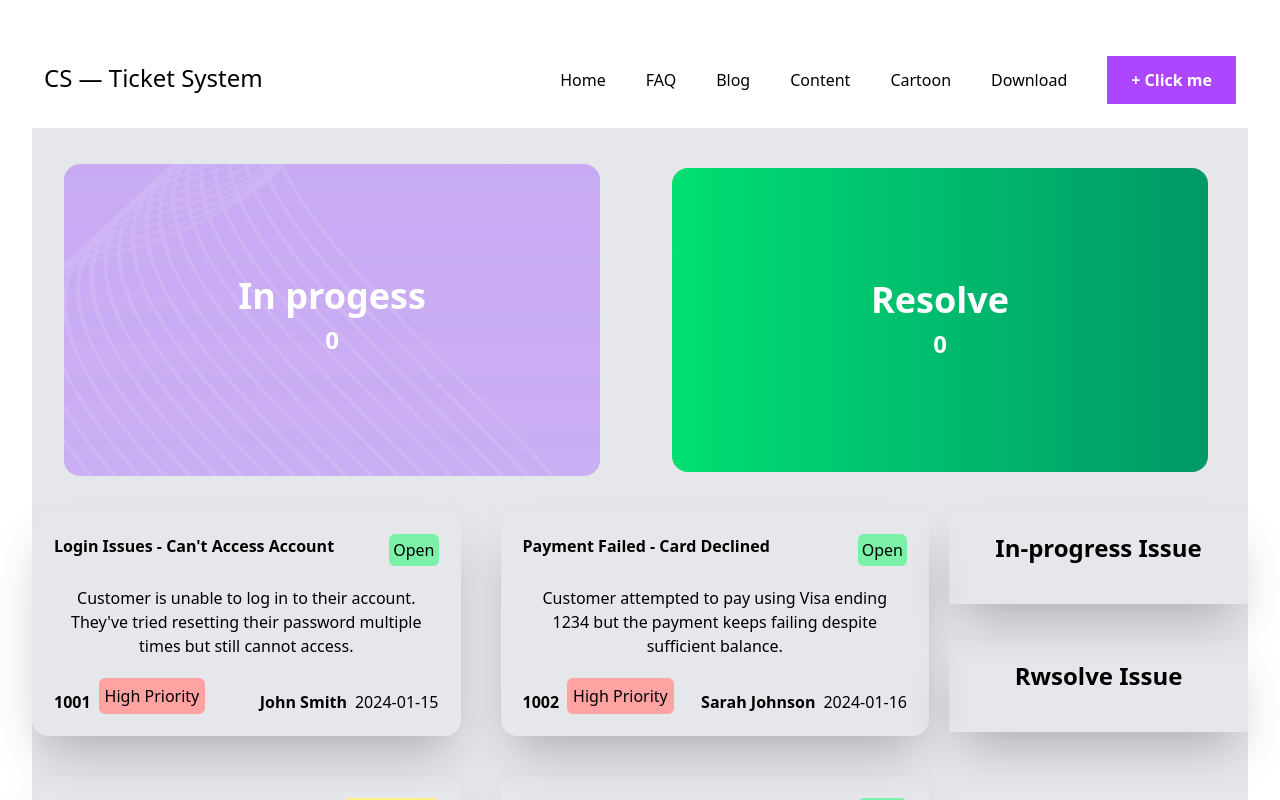
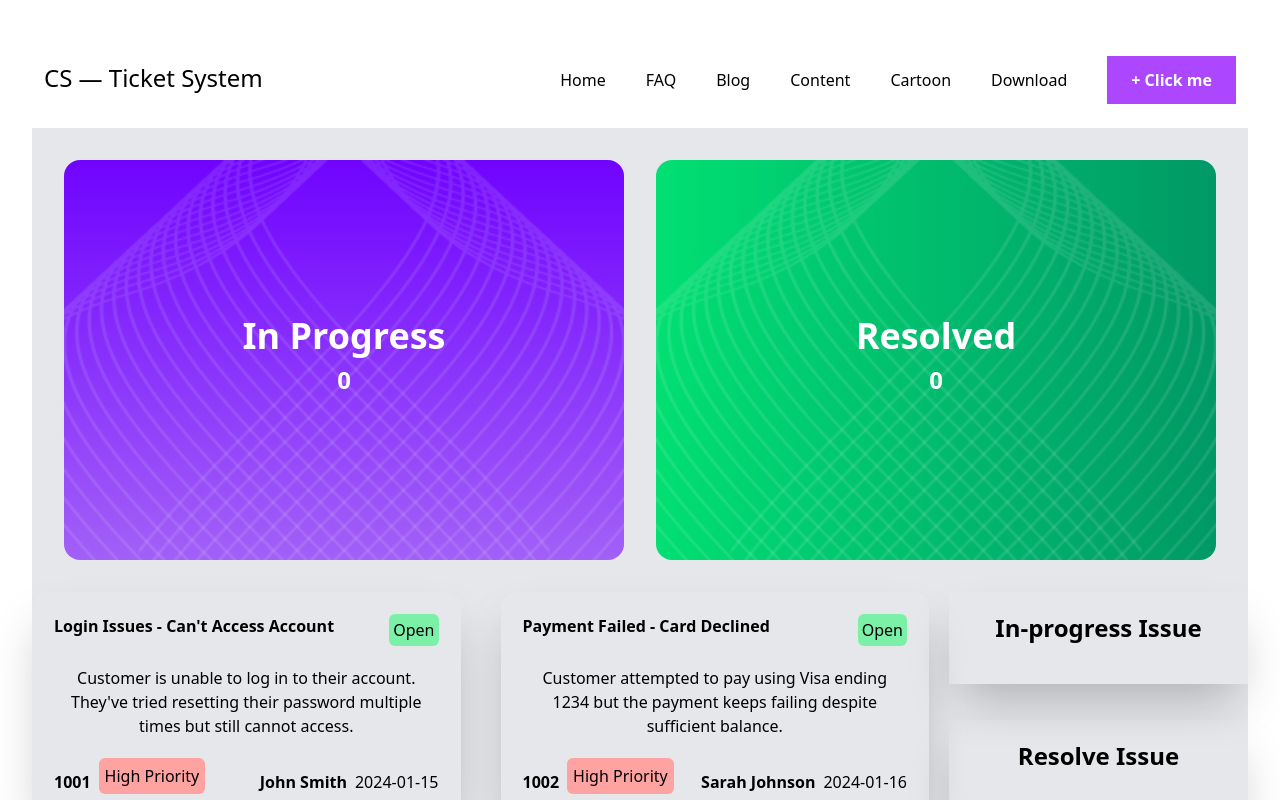
Before and after one commit to Sihambintahabib-ux/assairment-7, a React (Vite) app: page / in a window 1280 px wide. Shown: the top 800 px of the page. Built offline with nearby package versions, Linux system fonts and the light colour scheme.

Commit message:
README FILE ADD

```diff
--- a/src/components/CardCustomerTicket/Card.jsx/Card.jsx
+++ b/src/components/CardCustomerTicket/Card.jsx/Card.jsx
@@ -1,56 +1,138 @@
-import { use } from "react";
+// import { use } from "react";
 
-const Card = ({ ticketpromise, data, issue, issueresolve }) => {
-  // const cardData = use(ticketpromise)
-  // const cardData = data
-  // console.log(cardData, ' hi filter');
+// const Card = ({ ticketpromise, data, issue, issueresolve }) => {
+//   // const cardData = use(ticketpromise)
+//   // const cardData = data
+//   // console.log(cardData, ' hi filter');
 
-  // var open = cardData?.filter((element) => element.status == "Open");
-  var open = data?.filter((element) => element.status == "Open");
-  var inProgress = data?.filter((element) => element.status == "In-Progress");
-  // var inProgress = cardData?.filter((element) => element.status == "In-Progress");
-  // console.log({ inProgress, open, });
+//   // var open = cardData?.filter((element) => element.status == "Open");
+//   var open = data?.filter((element) => element.status == "Open");
+//   var inProgress = data?.filter((element) => element.status == "In-Progress");
+//   // var inProgress = cardData?.filter((element) => element.status == "In-Progress");
+//   // console.log({ inProgress, open, });
 
-//   let inProgresslength = inProgress.length;
-//   let openlength = open.length;
+// //   let inProgresslength = inProgress.length;
+// //   let openlength = open.length;
+//   console.log(issue.length);
+//   // console.log(inProgresslength, openlength);
+//   return (
+//     <div className="  ">
+//       <div className="container m-auto text-white | flex justify-center items-center md:flex-row flex-col  | text-center">
+//         <div
+//           className={` flex-1 p-28 m-8 rounded-2xl |  `}
+//           style={{
+//             background:
+//               " url('/vector1.png'), linear-gradient(#7003ff, #a260f7)",
+//           }}
+//         >
+//           {/* ==================================================================================================== */}
+
+
+
+
+
+//           {/* ==================================================================================================== */}
+//           <h2 className="text-4xl font-bold mb-2">In progess</h2>
+//           <p className="text-2xl font-bold mb-2">
+//             {" "}
+//             {/* {inProgresslength}  */}
+//             {issue.length}
+//           </p>
+//           {/* ==================================================================================================== */}
+
+
+
+
+//           {/* ==================================================================================================== */}{" "}
+//         </div>
+//         <div className="flex-1 rounded-2xl bg-linear-to-r from-green-400 to-emerald-600  p-28 m-10 ">
+//           <h2 className="text-4xl font-bold mb-2">Resolve</h2>
+//           <span className="text-2xl font-bold mb-2">
+//             {" "}
+//             {/* {openlength} */}
+//             {issueresolve.length}{" "}
+//           </span>
+//           <p className="font-semibold text-[26px]"></p>
+//         </div>
+//       </div>
+//     </div>
+//   );
+// };
+
+// export default Card;
+
+
+
+
+
+
+
+// import { use } from "react";
+
+const Card = ({  issue, issueresolve }) => {
+//   var open = data?.filter((element) => element.status == "Open");
+//   var inProgress = data?.filter((element) => element.status == "In-Progress");
+
   console.log(issue.length);
-  // console.log(inProgresslength, openlength);
+
   return (
-    <div className="  ">
-      <div className="container m-auto text-white | flex justify-center items-center md:flex-row flex-col  | text-center">
-        <div
-          className={` flex-1 p-28 m-8 rounded-2xl |  `}
-          style={{
-            background:
-              " url('/vector1.png'), url('/vector2.png'), linear-gradient(#7003ff50, #a260f780) , no-repeat ",
-            backgroundRepeat: "no-repeat",
-            backgroundSize: "cover",
-            backgroundPosition: "center",
-            height: "10%",
-            width: "10%",
-          }}
-        >
-          {/* <img src="/public/vector1.png" alt="" /> */}
-          {/* bg-linear-to-t from-purple-500 via-purple-700 to-purple-700 */}
-          {/* bg-[url('/vector2')] */}
+    <div className="">
+      <div className="container m-auto text-white flex justify-center items-center md:flex-row flex-col text-center gap-8 p-8">
+        {/* In Progress Card */}
+        <div className="flex-1 relative rounded-2xl overflow-hidden min-h-[400px] flex items-center justify-center">
+          {/* Left vector - normal */}
+          <img
+            src="/vector1.png"
+            alt=""
+            className="absolute left-0 top-0 h-full w-auto object-contain pointer-events-none z-10"
+          />
 
-          <h2 className="text-4xl font-bold mb-2">In progess</h2>
+          {/* Right vector - flipped */}
+          <img
+            src="/vector1.png"
+            alt=""
+            className="absolute right-0 top-0 h-full w-auto object-contain scale-x-[-1] pointer-events-none z-10"
+          />
 
-          <p className="text-2xl font-bold mb-2">
-            {" "}
-            {/* {inProgresslength}  */}
-            {issue.length}
-          </p>
-          {/* <img src="/public/vector2.png" alt="" /> */}
+          {/* Gradient background */}
+          <div
+            className="absolute inset-0 "
+            style={{
+              background: "linear-gradient(#7003ff, #a260f7)",
+            }}
+          />
+
+          {/* Content */}
+          <div className="relative  py-28 px-8 z-10">
+            <h2 className="text-4xl font-bold mb-2">In Progress</h2>
+            <p className="text-2xl font-bold mb-2">{issue.length}</p>
+          </div>
         </div>
-        <div className="flex-1 rounded-2xl bg-linear-to-r from-green-400 to-emerald-600  p-28 m-10 ">
-          <h2 className="text-4xl font-bold mb-2">Resolve</h2>
-          <span className="text-2xl font-bold mb-2">
-            {" "}
-            {/* {openlength} */}
-            {issueresolve.length}{" "}
-          </span>
-          <p className="font-semibold text-[26px]"></p>
+
+        {/* Resolved Card */}
+        <div className="flex-1 relative rounded-2xl overflow-hidden min-h-[400px] flex items-center justify-center">
+          {/* Left vector - normal */}
+          <img
+            src="/vector1.png"
+            alt=""
+            className="absolute left-0 top-0 h-full w-auto object-contain pointer-events-none z-10 "
+          />
+
+          {/* Right vector - flipped (or use vector2.png if different) */}
+          <img
+            src="/vector1.png"
+            alt=""
+            className="absolute right-0 top-0 h-full w-auto object-contain scale-x-[-1] pointer-events-none z-10 "
+          />
+
+          {/* Gradient background */}
+          <div className="absolute inset-0 bg-gradient-to-r from-green-400 to-emerald-600" />
+
+          {/* Content */}
+          <div className="relative z-10 py-28 px-8">
+            <h2 className="text-4xl font-bold mb-2">Resolved</h2>
+            <p className="text-2xl font-bold mb-2">{issueresolve.length}</p>
+          </div>
         </div>
       </div>
     </div>
--- a/src/components/CardCustomerTicket/CardCustomerTicket.jsx
+++ b/src/components/CardCustomerTicket/CardCustomerTicket.jsx
@@ -106,9 +106,9 @@ setdatas(remainingdata);
             </button> */}
           </div>
           {/* sticky top-0 */}
-          {/* Rwsolve Issue */}
+          {/* Resolve Issue */}
           <div className=" space-y-5 p-5 shadow-2xl ">
-            <h1 className="font-bold text-2xl ">Rwsolve Issue</h1>
+            <h1 className="font-bold text-2xl ">Resolve Issue</h1>
             <div className="mb-2 ">
               {issueresolve.map((data) => (
                 <Incomplete key={data.id} data={data}></Incomplete>
--- a/src/components/Ticket/Ticket.jsx
+++ b/src/components/Ticket/Ticket.jsx
@@ -32,7 +32,7 @@ const Tickets = ({ data, ticketclick }) => {
           </div>
         </div>
         <div className="my-5">{data.description} </div>
-        <div className="flex justify-between items-end   ">
+        <div className="flex justify-between md:items-end   flex-col md:flex-row ">
           <div className="flex justify-between  items-end gap-2">
             <div className="font-bold "> {data.id} </div>
             <div
```
Also changed, not shown: 1 other file (tests, documents, lock files or other folders).
